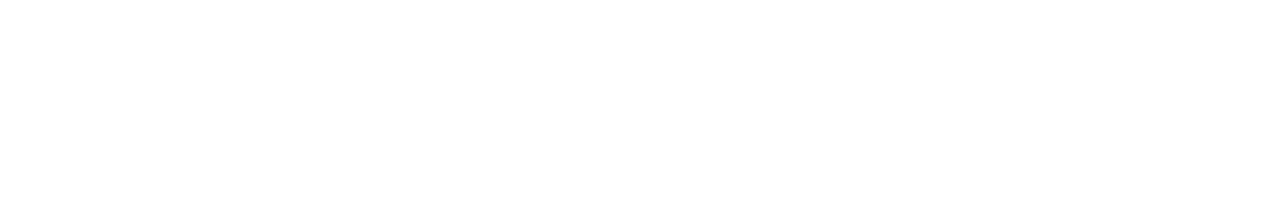
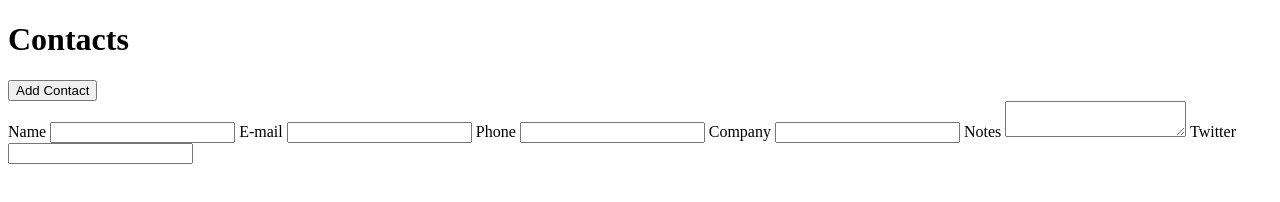
Before and after one commit to dernathul/adress_book_challenge, a website: page src/index.html in a window 1280 px wide. Drawn offline with Linux system fonts and the light colour scheme.

Commit message:
adress book with button add contact and form

```diff
--- a/src/index.html
+++ b/src/index.html
@@ -7,6 +7,22 @@
     <title>Adress Book</title>
 </head>
 <body>
+    <h1>Contacts</h1>
+    <button id="add-contact">Add Contact</button>
+    <form id="new-contact-form">
+        <label for="name">Name</label>
+        <input id="name" name="name" type="text">
+        <label for="email">E-mail</label>
+        <input id="email" name="email" type="email">
+        <label for="phone">Phone</label>
+        <input id="phone" name="phone" type="text">
+        <label for="company">Company</label>
+        <input id="company" name="company" type="text">
+        <label for="notes">Notes</label>
+        <textarea id="notes" name="notes" type="text"></textarea>
+        <label for="twitter">Twitter</label>
+        <input id="twitter" name="twitter" type="text">
+    </form>
 
 </body>
 </html>
```
Also changed, not shown: cypress/integration/userCanCreateAContact.feature.js (+6 -0 lines).
